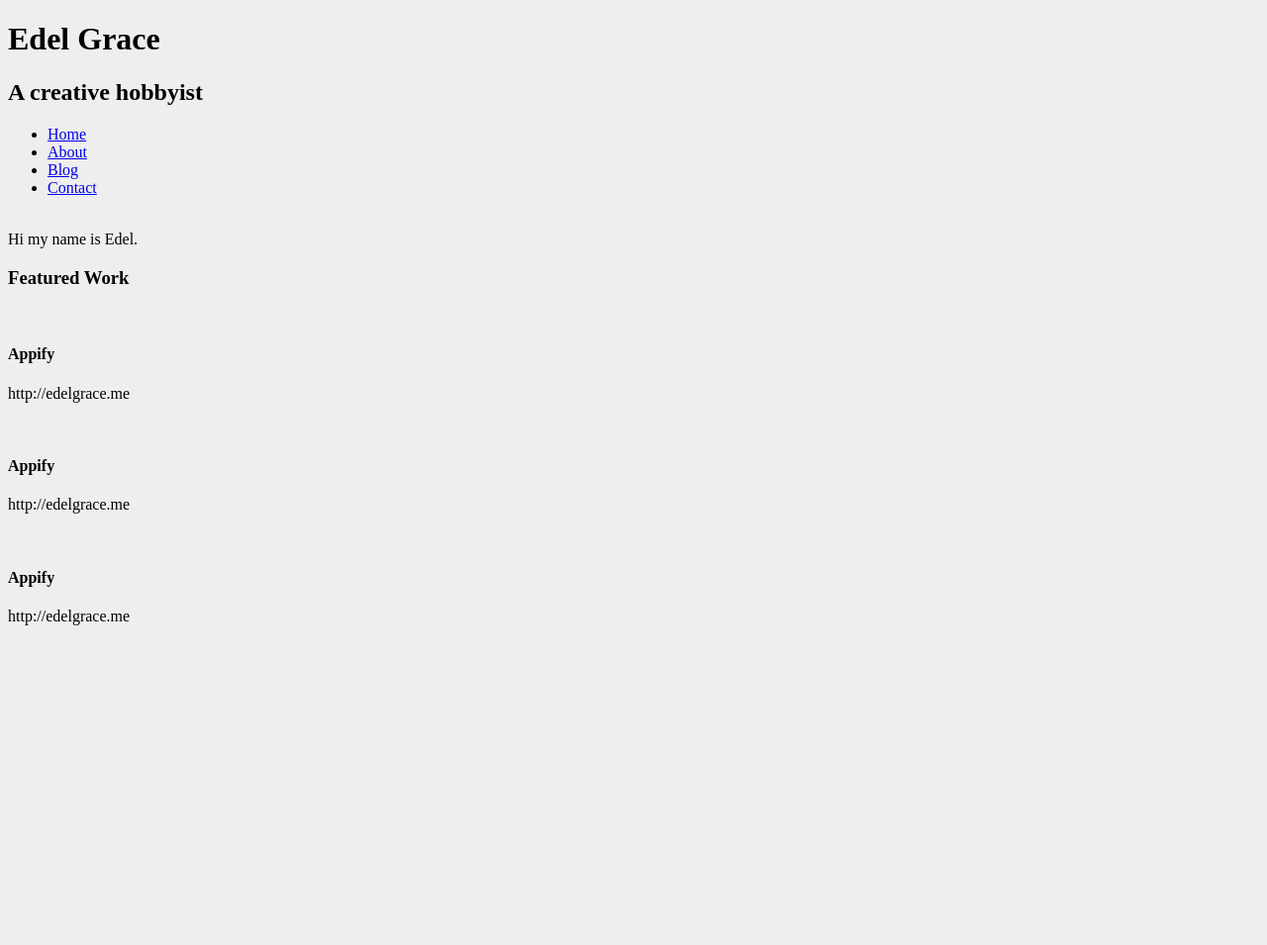
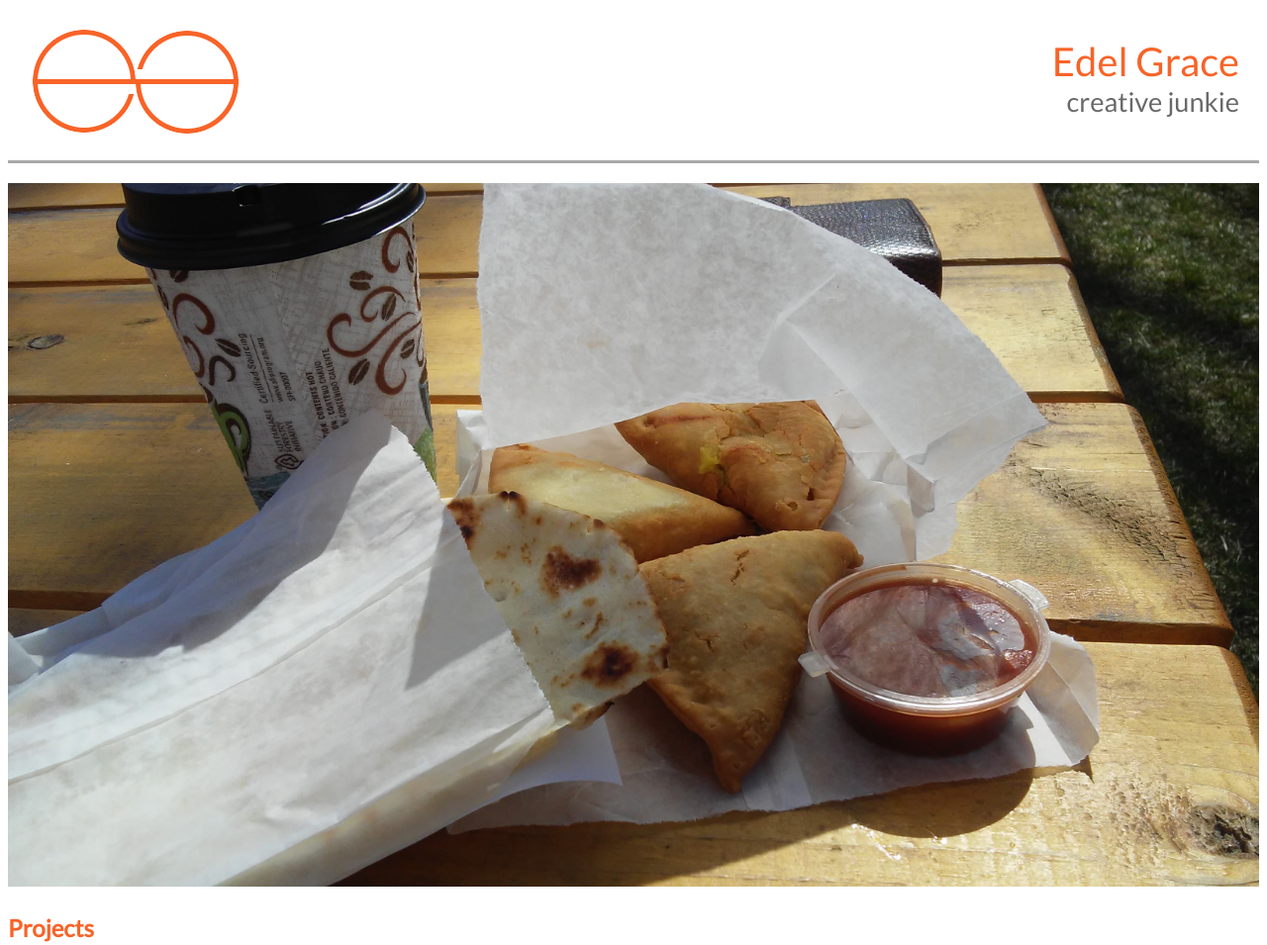
Before and after one commit to edelgrace/fsdn02-mockup-portfolio, a plain HTML site: page index.html in a window 1280 px wide. Shown: the top 955 px of the page at 99% size. Before the commit the page ends 800 px from the top, so only its background shows below. Drawn offline with Linux system fonts and the light colour scheme.

Commit message:
Got structure down

```diff
--- a/index.html
+++ b/index.html
@@ -6,49 +6,50 @@
         <title>Edel Grace | Portfolio</title>
 
         <meta charset="utf-8">
-
+        <meta name="viewport" content="width=device-width, initial-scale=1.0">
         <link rel="stylesheet" href="style.css">
+        <link rel="stylesheet" href="https://fonts.googleapis.com/css?family=Lato">
     </head>
 
     <body>
 
+        <div id="container">
+
         <header>
-            <h1>Edel Grace</h1>
-            <h2>A creative hobbyist</h2>
+            <div class="logo">
+                <img src="logo.png" alt="edel grace logo">
+            </div>
+
+            <div class="title">
+                <h1>Edel Grace</h1>
+                <h2>Creative junkie</h2>
+            </div>
         </header>
 
-        <nav>
-            <ul>
-                <li><a href="#">Home</a></li>
-                <li><a href="#">About</a></li>
-                <li><a href="#">Blog</a></li>
-                <li><a href="#">Contact</a></li>
-        </nav>
-
         <section id="main-image">
-            <img src="">
-        </section>
-
-        <section id="about">
-        Hi my name is Edel.
+            <img src="comic-expo-food.jpg" alt="picture of food">
         </section>
 
         <section id="projects">
-            <h3>Featured Work</h3>
+            <h3>Projects</h3>
 
-            <section id="project">
+            <section class="project">
+                <img src="">
+
+                <h4>Library Website</h4>
+
+                <p><a href="https://github.com/edelgrace/CPSC471">https://github.com/edelgrace/CPSC471</a></p>
+
+                <p>A simple mockup of a library website with a MySQL database in the backend using a relational design. This website features checking out books, browsing the book catalogue, creating patron accounts, writing book reviews, and putting holds on books.</p>
+            </section>
+
+            <section class="project">
                 <img src="">
                 <h4>Appify</h4>
                 <p>http://edelgrace.me</p>
             </section>
 
-            <section id="project">
-                <img src="">
-                <h4>Appify</h4>
-                <p>http://edelgrace.me</p>
-            </section>
-
-            <section id="project">
+            <section class="project">
                 <img src="">
                 <h4>Appify</h4>
                 <p>http://edelgrace.me</p>
@@ -57,6 +58,6 @@
 
         <footer>
         </footer>
-
+        </div>
     </body>
 </html>
--- a/style.css
+++ b/style.css
@@ -1,3 +1,124 @@
 body {
-    background-color: #eee;
+    font-family: 'Lato', Helvetica, Arial, Sans-Serif;
 }
+
+div, img, section, header, footer, nav {
+    max-width: 100%;
+    box-sizing: border-box;
+}
+
+a {
+    color: #f86328;
+    text-decoration: none;
+}
+
+a:hover {
+    color: #5197d2;
+    text-decoration: underline;
+}
+
+h1 {
+    color: #f86328;
+    font-size: 2.5em;
+    font-weight: normal;
+    margin-top: 10px;
+    margin-bottom: 0px;
+}
+
+h2 {
+    color: #696969;
+    text-transform: lowercase;
+    font-size: 1.7em;
+    font-weight: normal;
+    margin-top: 0px;
+}
+
+h3 {
+    color: #f86328;
+    font-size: 1.5em;
+}
+
+h4 {
+    font-size: 1.3em;
+}
+
+#container {
+    max-width: 100%;
+    position: relative;
+    margin: 0px auto;
+}
+
+header {
+    overflow: hidden;
+    padding: 20px;
+    border-bottom: 3px solid #A8A8A8;
+}
+
+@media screen and (max-width:470px) {
+    .logo {
+        text-align: center;
+        display: inline-block;
+        width: 100%;
+    }
+}
+
+@media screen and (min-width:471px) {
+    .logo {
+        float: left;
+    }
+}
+
+@media screen and (max-width:470px) {
+    .title {
+        display: inline-block;
+        text-align: center;
+        width: 100%;
+        margin: 0px auto;
+    }
+}
+
+@media screen and (min-width:471px) {
+    .title {
+        float: right;
+        text-align: right;
+    }
+}
+
+#main-image {
+    clear: both;
+    margin: 20px auto;
+}
+
+/*
+**
+** PROJECTS
+**
+**
+*/
+
+#projects {
+   margin: 10px auto;
+}
+
+.project {
+    text-align: center;
+    width: 33%;
+    min-width: 250px;
+    float: left;
+    padding: 10px;
+    margin-bottom: 10px;
+}
+
+.project a {
+    font-size: 5vw;
+}
+
+
+.project img {
+    border: 1px solid;
+    border-radius: 200px;
+}
+
+footer {
+    text-align: center:
+}
```
Also changed, not shown: comic-expo-food.jpg (added), logo.png (added).
